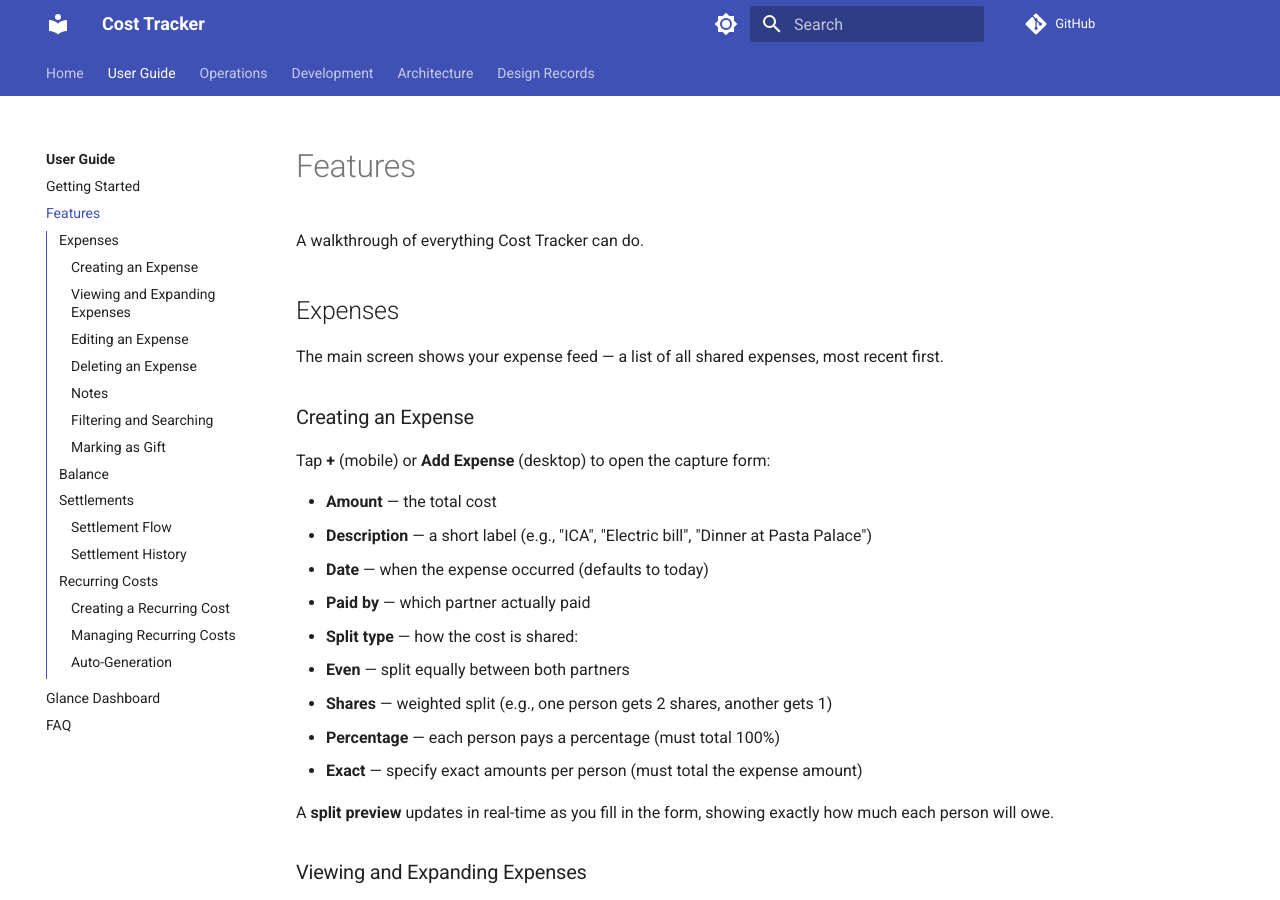
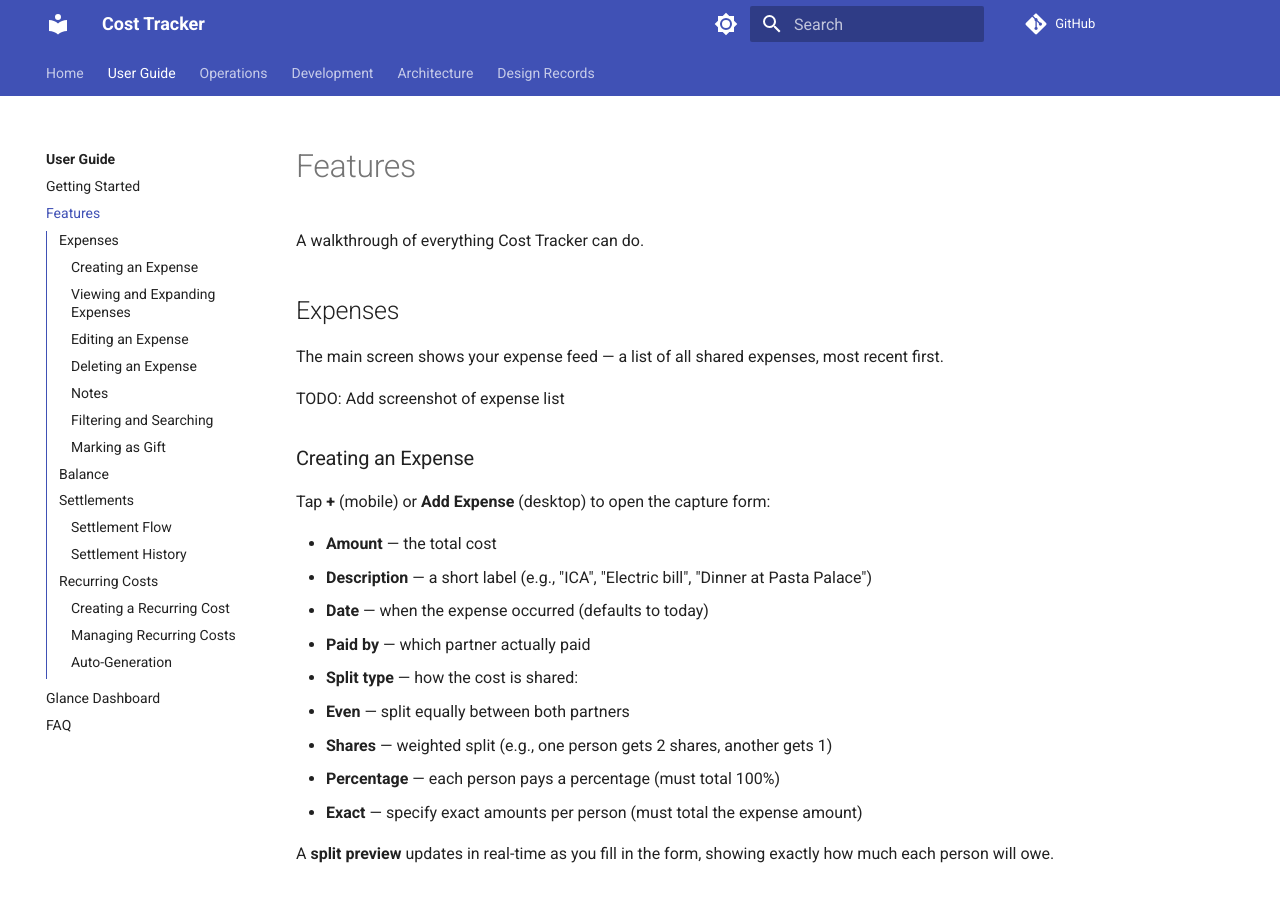
Before and after one commit to golgor/cost-tracker, an MkDocs documentation site: the page built from docs/user-guide/features.md, in a window 1280 px wide and 900 px high. Built offline with MkDocs 1.6.1 and Material for MkDocs 9.7.7, drawn with Linux system fonts in a browser that asks for light colours; comment, search, counter and statistics services are not loaded.

Commit message:
Update features.md

```diff
--- a/docs/user-guide/features.md
+++ b/docs/user-guide/features.md
@@ -6,7 +6,7 @@ A walkthrough of everything Cost Tracker can do.
 
 The main screen shows your expense feed — a list of all shared expenses, most recent first.
 
-<!-- TODO: Add screenshot of expense list -->
+TODO: Add screenshot of expense list
 
 ### Creating an Expense
 
```
